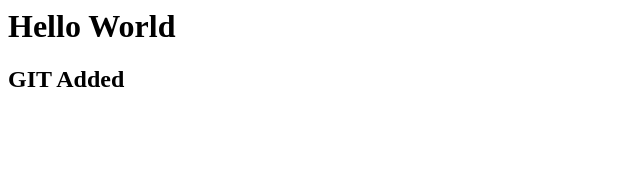
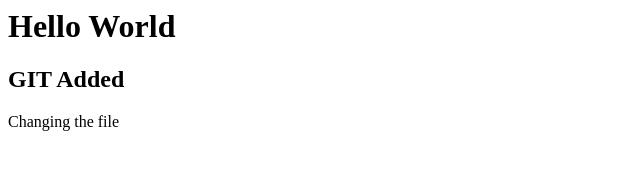
Before and after one commit to MohammedSarfarazAli/cebuproperties, a plain HTML site: page index.html in a window 1280 px wide. Shown: the whole page, without its empty margins (0-640 px from the left). Drawn offline with Linux system fonts and the light colour scheme.

Commit message:
My first Edit

```diff
--- a/index.html
+++ b/index.html
@@ -5,5 +5,6 @@
 <body>
 <h1>Hello World</h1>
 <h2>GIT Added</h2>
+<p>Changing the file</p>
 </body>
 </html>
```
